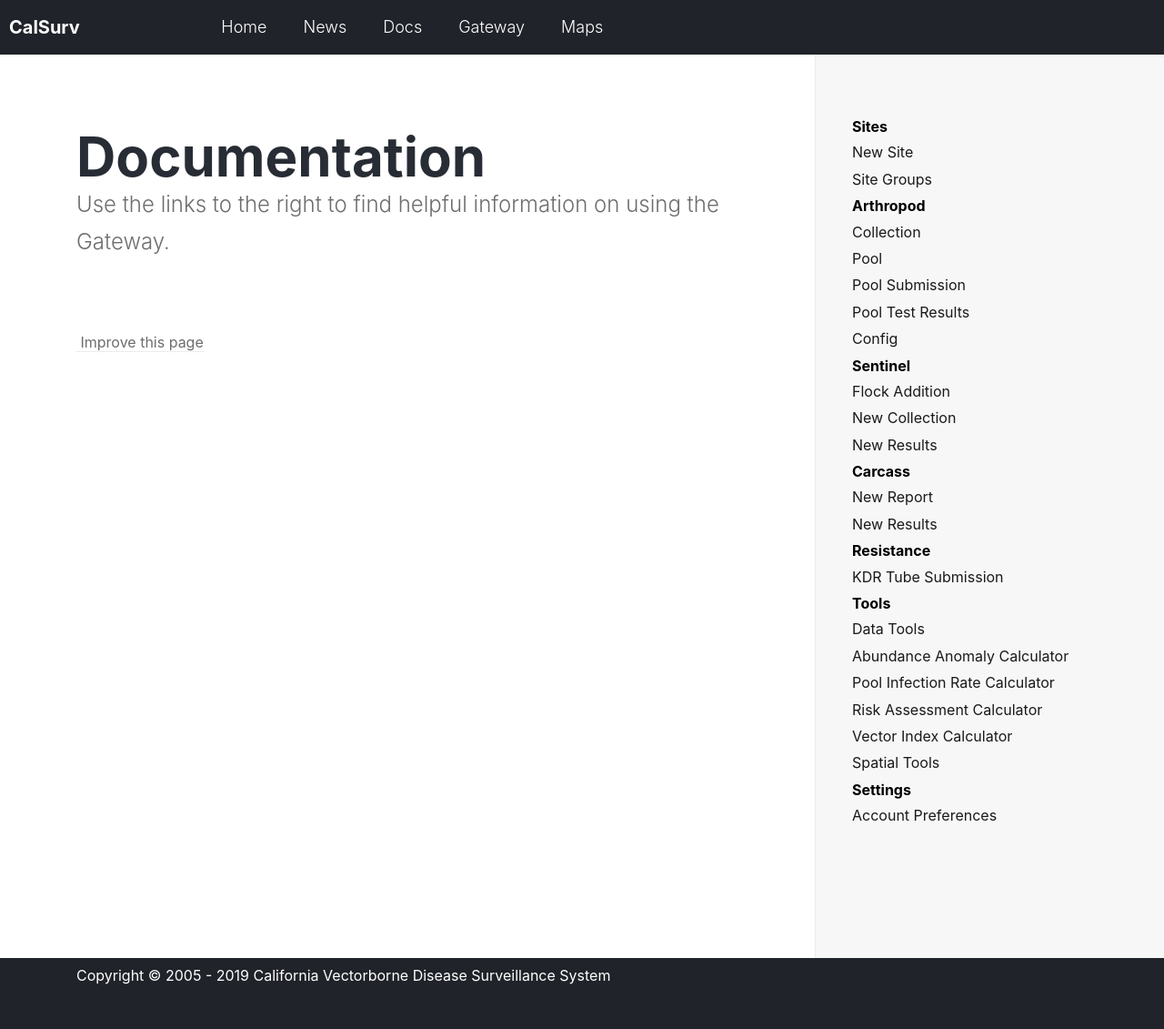
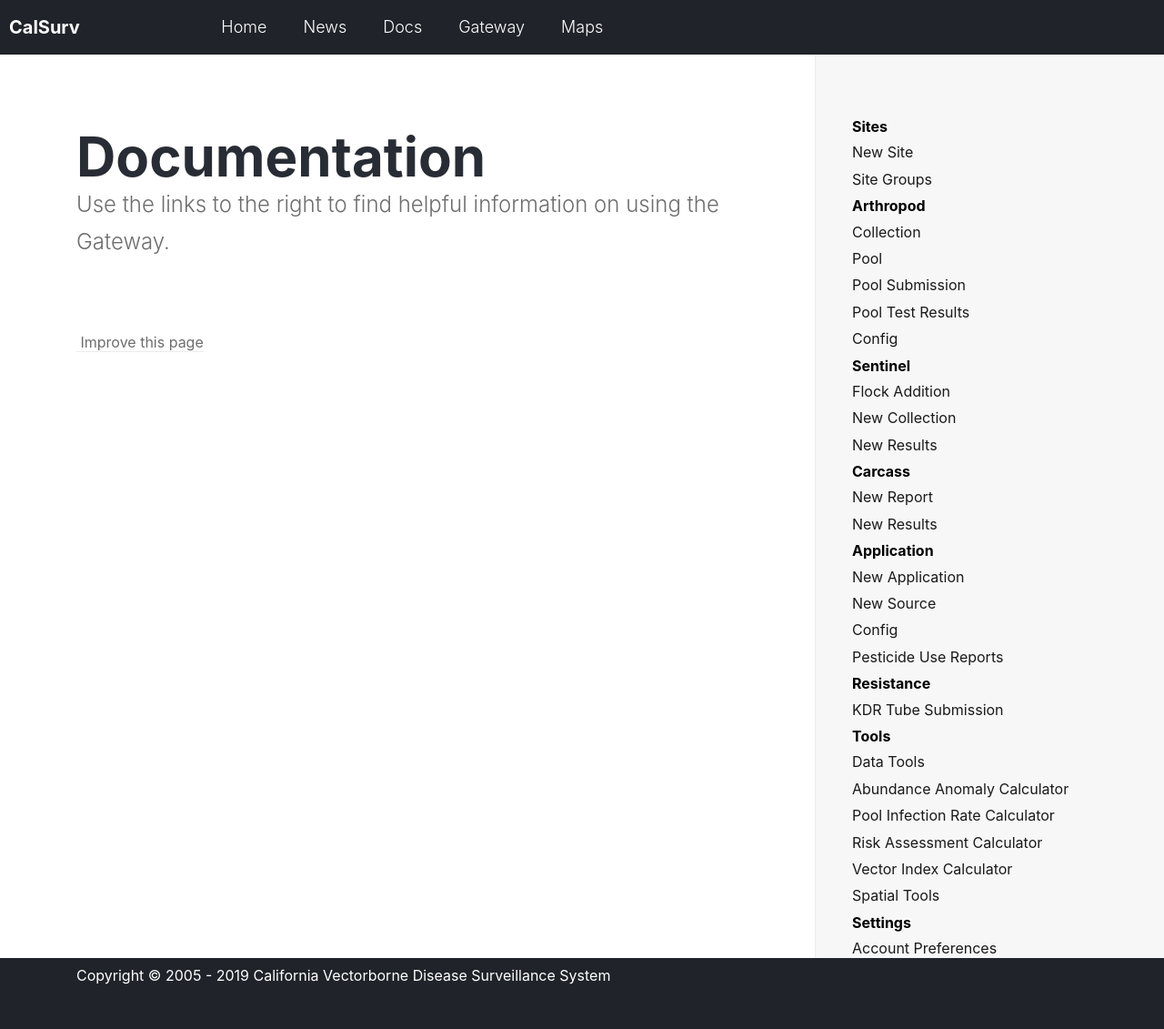
Before and after one commit to tlvaldepena/vectorsurv.org, a Jekyll site: the page built from _docs/index.md, in a window 1280 px wide. Shown: the whole page at 91% size. Built offline with Jekyll 4.4.1, drawn with Linux system fonts in a browser that asks for light colours.

Commit message:
Update docs_nav.yml

```diff
--- a/_data/docs_nav.yml
+++ b/_data/docs_nav.yml
@@ -18,6 +18,12 @@
   docs:
   - link: /docs/carcass/reports/
   - link: /docs/carcass/testing/
+- title: Application
+  docs:
+  - link: /docs/application/application/
+  - link: /docs/application/source/
+  - link: /docs/application/config/
+  - link: /docs/application/pur/
 - title: Resistance
   docs:
     - link: /docs/resistance/kdr-tube-submission/
```
